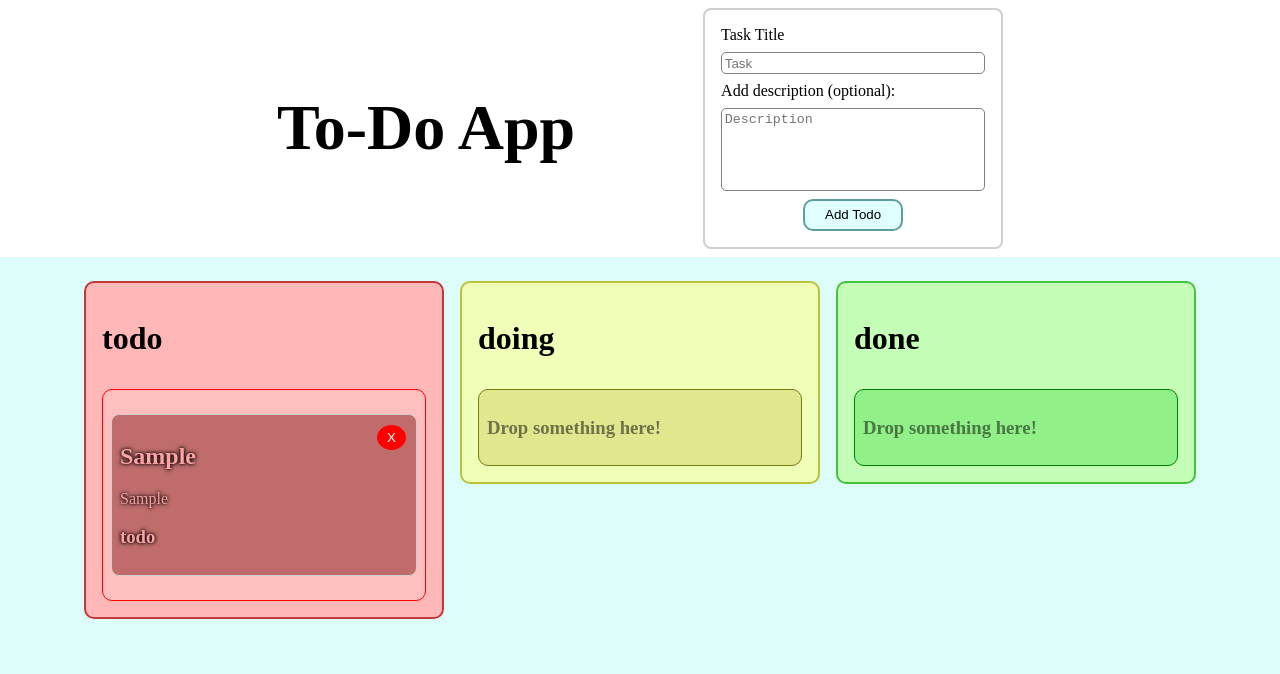
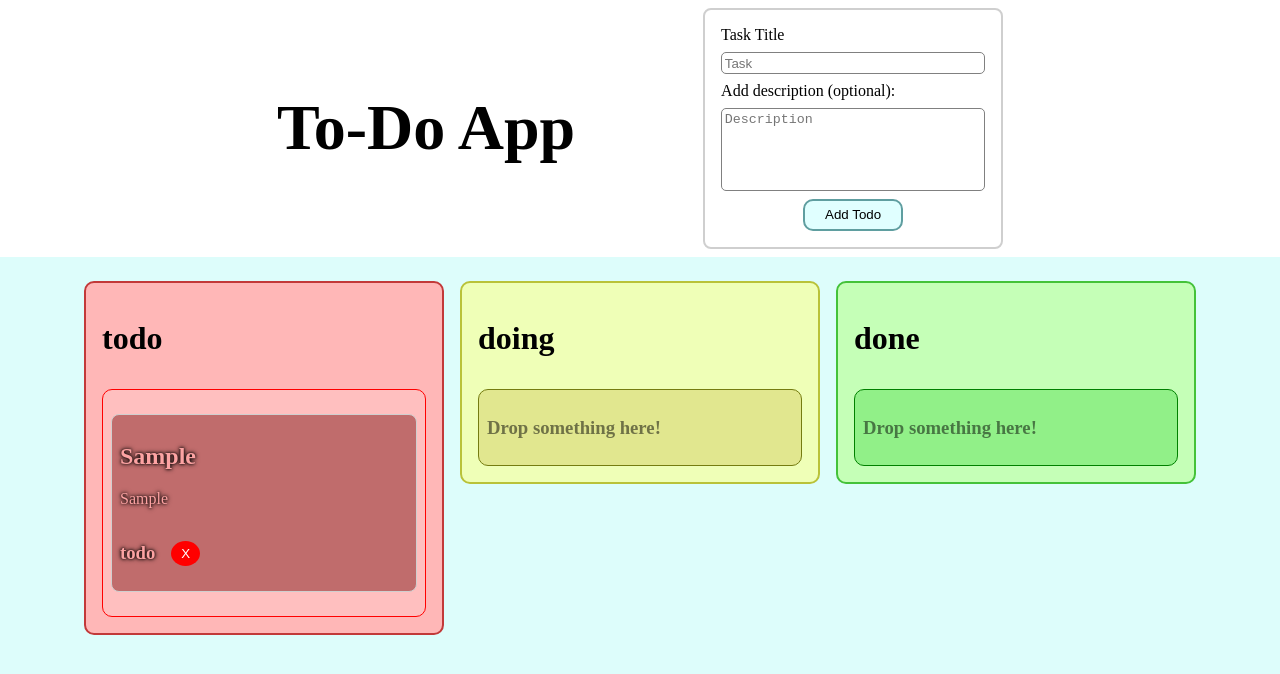
Before and after one commit to NetHunTech/grab-and-drag-to-do-app, a React (Vite) app: page / in a window 1280 px wide. Both pictures are taken after typing "Sample", "Sample" into the empty fields and a click on the button "Add Todo". Shown: the top 674 px of the page. Built offline with nearby package versions, Linux system fonts and the light colour scheme.

Commit message:
Fixing delelte button functionality and UI fixes

```diff
--- a/src/components/TodoBoard/TodoCard.tsx
+++ b/src/components/TodoBoard/TodoCard.tsx
@@ -21,11 +21,12 @@ export default function Card({
 
 
   return (
+    <div className={`card card-${stage}`}>
       <div
         ref={setNodeRef}
         {...listeners}
         {...attributes}
-      className={`card card-${stage}`}
+
         style={{
           transform: transform ? CSS.Transform.toString(transform) : undefined,
           transition,
@@ -33,9 +34,12 @@ export default function Card({
       >
         <h2>{title}</h2>
         {description && <p>{description}</p>}
+
+      </div >
+      <div className="card-info">
         <h3>{stage}</h3>
         <button onClick={onDelete}>X</button>
-
+      </div>
     </div>
   )
 }
--- a/src/styles/globals.css
+++ b/src/styles/globals.css
@@ -62,7 +62,6 @@ html, body {
 
 /* CARD */
 .card {
-  position: relative;
   width: 100%;
   padding: .5em;
   margin: 1em 0;
@@ -92,10 +91,13 @@ html, body {
   text-shadow: 0 0 3px #000000, 0 0 5px #000000;
 }
 
-.card > button {
-  position: absolute;
-  top: 10px;
-  right: 10px;
+.card-info {
+  display: flex;
+  align-items: center;
+  gap: 1em;
+}
+
+.card-info > button {
   padding: 5px 10px;
   color: white;
   background: red;
```
Lines whose indentation alone changed are shown as unchanged.
